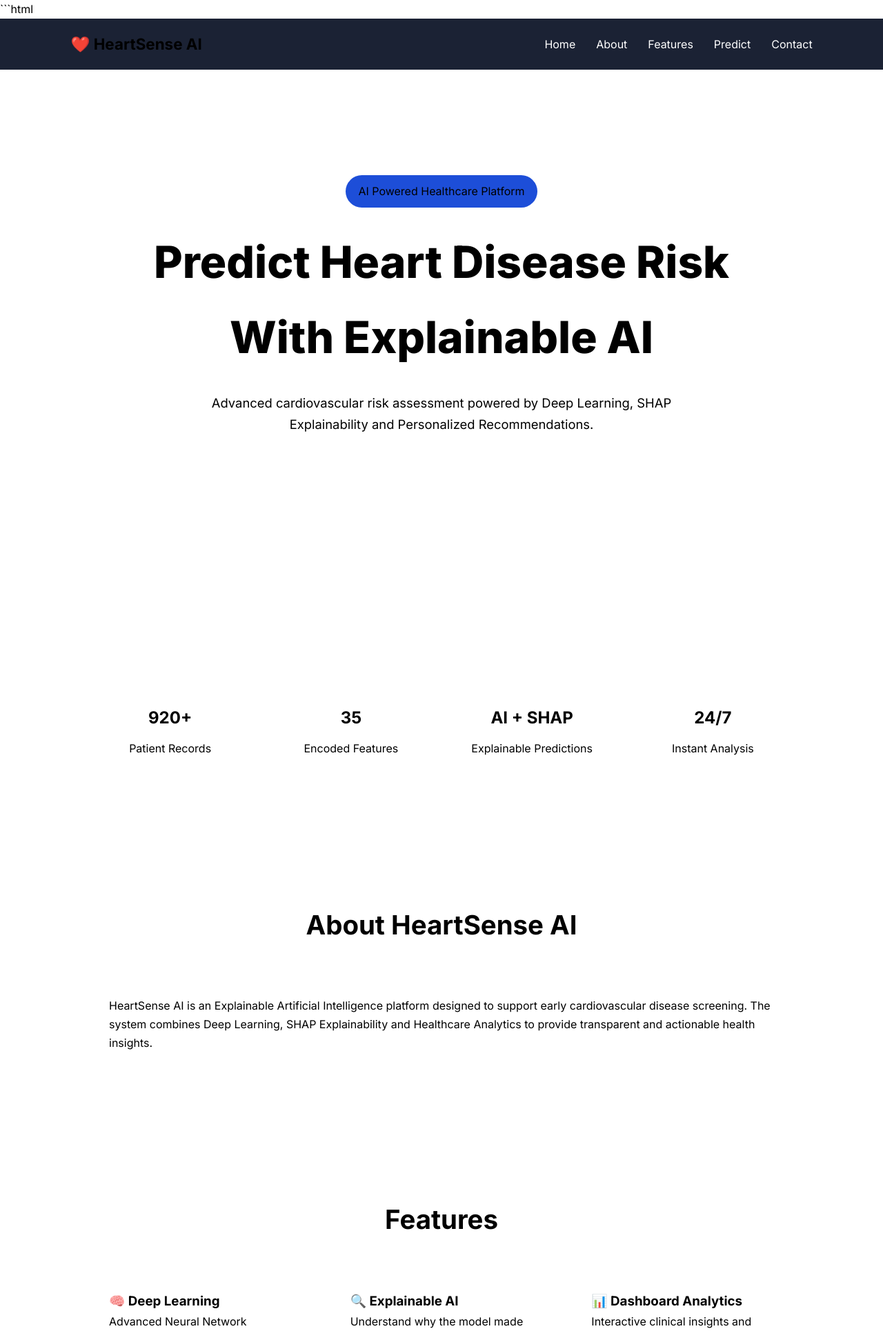
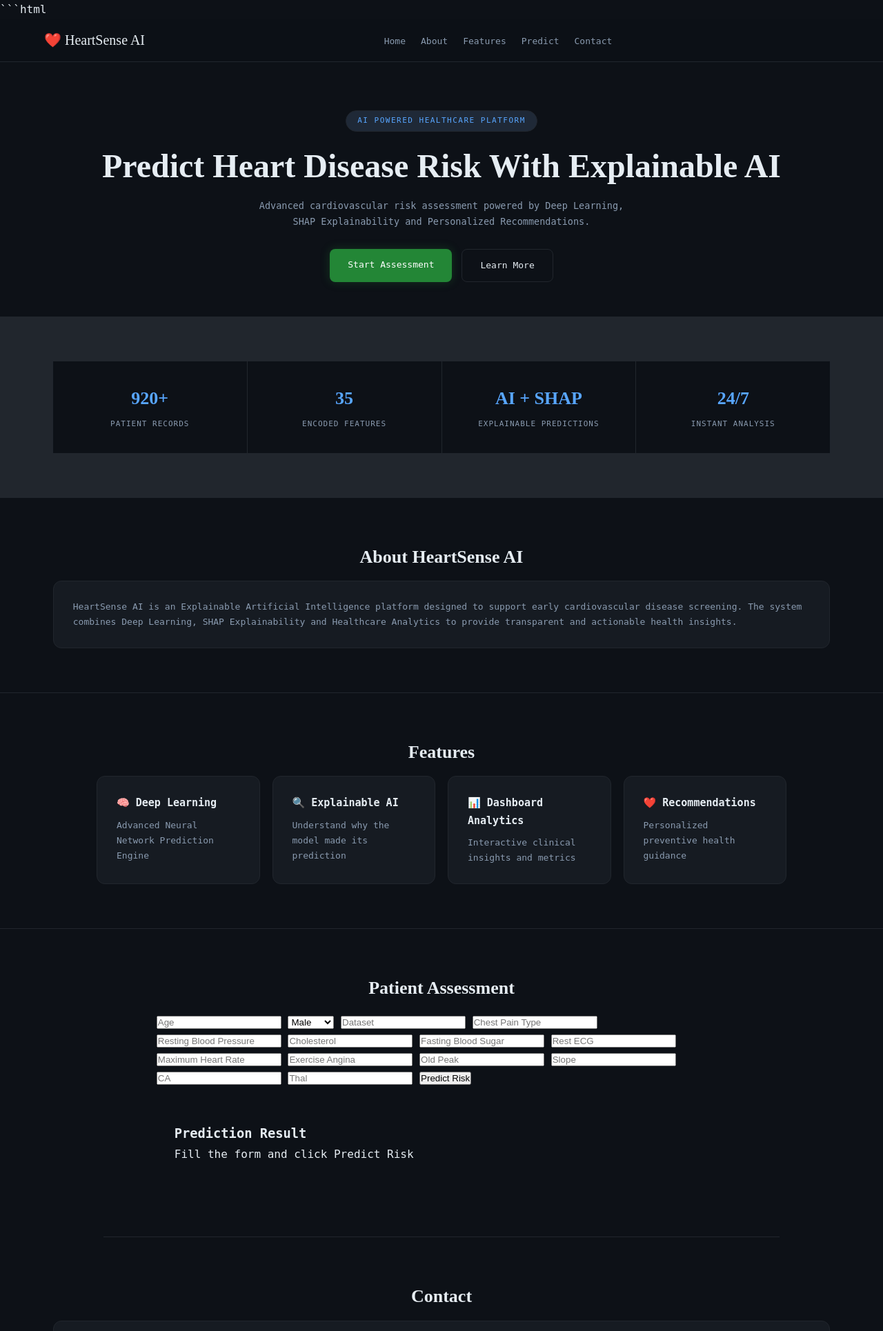
Before and after one commit to athi-raj/Heart-Disease-Predictor, a Flask app: page / in a window 1280 px wide. Shown: the top 1930 px of the page at 69% size. Run offline with Flask 3, Linux system fonts and the light colour scheme; parts of the project's set-up code (start-up, migrations or seed data) failed here and were passed over.

Commit message:
Update style.css

````diff
--- a/static/style.css
+++ b/static/style.css
@@ -1,333 +1,304 @@
-```css
-:root{
-    --bg:#0f172a;
-    --surface:#1e293b;
-    --primary:#3b82f6;
-    --primary-hover:#2563eb;
-    --text:#f8fafc;
-    --muted:#94a3b8;
-    --border:rgba(255,255,255,.08);
-    --radius:18px;
+*, *::before, *::after { box-sizing: border-box; margin: 0; padding: 0; }
+
+:root {
+  --bg       : #0d1117;
+  --surface  : #161b22;
+  --border   : #21262d;
+  --text     : #e6edf3;
+  --muted    : #8a9bb0;
+  --green    : #3fb950;
+  --red      : #f85149;
+  --blue     : #58a6ff;
+  --amber    : #d29922;
+  --btn      : #238636;
+  --radius   : 12px;
 }
 
-*{
-    margin:0;
-    padding:0;
-    box-sizing:border-box;
+html { scroll-behavior: smooth; }
+
+body {
+  background: var(--bg);
+  color: var(--text);
+  font-family: 'DM Mono', monospace;
+  line-height: 1.7;
+  min-height: 100vh;
 }
 
-html{
-    scroll-behavior:smooth;
+::-webkit-scrollbar { width: 5px; }
+::-webkit-scrollbar-thumb { background: var(--blue); border-radius: 3px; }
+
+a { color: var(--blue); text-decoration: none; }
+
+/* ===================== NAVBAR ===================== */
+.navbar {
+  position: sticky; top: 0; z-index: 100;
+  display: flex; align-items: center; justify-content: space-between;
+  gap: 18px;
+  padding: 14px 5%;
+  background: rgba(13,17,23,0.95);
+  backdrop-filter: blur(10px);
+  border-bottom: 1px solid var(--border);
+}
+.logo {
+  font-family: 'DM Serif Display', serif;
+  font-size: 20px; color: var(--text); white-space: nowrap;
+}
+.logo span { color: var(--red); }
+
+.nav-links {
+  display: flex; gap: 22px; list-style: none;
+  flex: 1; justify-content: center;
+}
+.nav-links a {
+  color: var(--muted); font-size: 13px; transition: color .2s;
+}
+.nav-links a:hover { color: var(--blue); }
+
+.nav-actions { display: flex; gap: 10px; }
+.nav-link {
+  color: var(--muted); font-size: 12px; padding: 6px 14px;
+  border: 1px solid var(--border); border-radius: 20px;
+  transition: all .2s;
+}
+.nav-link:hover { color: var(--blue); border-color: var(--blue); }
+
+.hamburger {
+  display: none; background: none; border: none;
+  color: var(--text); font-size: 20px; cursor: pointer;
 }
 
-body{
-    background:var(--bg);
-    color:var(--text);
-    font-family:'Inter',sans-serif;
-    line-height:1.7;
+@media (max-width: 820px) {
+  .nav-links {
+    position: absolute; top: 100%; left: 0; right: 0;
+    flex-direction: column; align-items: center;
+    background: var(--bg); border-bottom: 1px solid var(--border);
+    padding: 16px 0; gap: 14px;
+    display: none;
+  }
+  .nav-links.active { display: flex; }
+  .nav-actions { display: none; }
+  .hamburger { display: block; }
 }
 
-/* NAVBAR */
+/* ===================== HERO ===================== */
+.hero {
+  text-align: center;
+  padding: 70px 6% 50px;
+  border-bottom: 1px solid var(--border);
+}
+.badge {
+  display: inline-block; background: #1f2937;
+  border: 1px solid var(--border); border-radius: 20px;
+  padding: 5px 16px; font-size: 11px; color: var(--blue);
+  letter-spacing: 1.5px; text-transform: uppercase; margin-bottom: 20px;
+}
+.hero h1 {
+  font-family: 'DM Serif Display', serif;
+  font-size: clamp(28px, 5vw, 48px);
+  line-height: 1.25;
+  margin-bottom: 16px;
+}
+.hero h1 span { color: var(--red); display: block; }
+.hero p {
+  color: var(--muted); font-size: 13.5px;
+  max-width: 560px; margin: 0 auto 28px;
+}
+.hero-buttons { display: flex; justify-content: center; gap: 14px; flex-wrap: wrap; }
 
-.navbar{
-    position:sticky;
-    top:0;
-    z-index:1000;
+.btn-primary, .btn-secondary {
+  display: inline-block;
+  padding: 12px 26px;
+  border-radius: 8px;
+  font-family: 'DM Mono', monospace;
+  font-size: 13px;
+  transition: all .2s;
+}
+.btn-primary {
+  background: var(--btn); color: #fff;
+  box-shadow: 0 0 14px rgba(35,134,54,0.3);
+}
+.btn-primary:hover { opacity: 0.85; }
+.btn-secondary {
+  border: 1px solid var(--border); color: var(--text);
+}
+.btn-secondary:hover { border-color: var(--blue); color: var(--blue); }
 
-    display:flex;
-    justify-content:space-between;
-    align-items:center;
+/* ===================== STATS ===================== */
+.stats {
+  display: grid;
+  grid-template-columns: repeat(auto-fit, minmax(160px, 1fr));
+  gap: 1px;
+  background: var(--border);
+  border-bottom: 1px solid var(--border);
+}
+.stat-card {
+  background: var(--bg);
+  text-align: center;
+  padding: 32px 16px;
+}
+.stat-card h2 {
+  font-family: 'DM Serif Display', serif;
+  font-size: 26px; color: var(--blue); margin-bottom: 6px;
+}
+.stat-card p { color: var(--muted); font-size: 11px; text-transform: uppercase; letter-spacing: 1px; }
 
-    padding:18px 8%;
+/* ===================== SECTIONS ===================== */
+section {
+  padding: 64px 6%;
+  border-bottom: 1px solid var(--border);
+}
+section:last-of-type { border-bottom: none; }
 
-    background:rgba(15,23,42,.95);
-
-    backdrop-filter:blur(10px);
-
-    border-bottom:1px solid var(--border);
+.section-title {
+  font-family: 'DM Serif Display', serif;
+  font-size: 26px;
+  text-align: center;
+  margin-bottom: 12px;
+}
+.section-sub {
+  text-align: center; color: var(--muted);
+  font-size: 11px; text-transform: uppercase; letter-spacing: 1px;
+  margin-bottom: 36px;
 }
 
-.logo{
-    font-size:1.4rem;
-    font-weight:700;
+.card {
+  background: var(--surface);
+  border: 1px solid var(--border);
+  border-radius: var(--radius);
+  padding: 26px 28px;
+  font-size: 13.5px;
+  color: var(--muted);
+}
+.card.narrow { max-width: 640px; margin: 0 auto; text-align: center; }
+.card h3 { color: var(--text); font-size: 15px; margin-bottom: 8px; }
+.card p { color: var(--muted); font-size: 13px; }
+
+.feature-grid {
+  max-width: 1000px; margin: 0 auto;
+  display: grid;
+  grid-template-columns: repeat(auto-fit, minmax(220px, 1fr));
+  gap: 18px;
 }
 
-.nav-links{
-    display:flex;
-    gap:30px;
-    list-style:none;
+/* ===================== PREDICTOR FORM ===================== */
+#predict { max-width: 980px; margin: 0 auto; }
+
+.predictor { width: 100%; }
+
+.form-grid {
+  display: grid;
+  grid-template-columns: repeat(auto-fit, minmax(260px, 1fr));
+  gap: 16px; margin-bottom: 24px;
 }
 
-.nav-links a{
-    color:white;
-    text-decoration:none;
-    transition:.3s;
+.field { display: flex; flex-direction: column; gap: 6px; }
+.field label {
+  font-size: 10px; color: var(--muted);
+  text-transform: uppercase; letter-spacing: 1px;
+}
+.field select, .field input[type="number"], .field input[type="text"] {
+  background: var(--surface); border: 1px solid var(--border);
+  border-radius: 8px; padding: 10px 14px;
+  color: var(--text); font-family: 'DM Mono', monospace;
+  font-size: 13px; outline: none; transition: border-color .2s;
+  width: 100%;
+}
+.field select:focus, .field input:focus { border-color: var(--blue); }
+.field select option { background: var(--surface); }
+
+.slider-row { display: flex; align-items: center; gap: 10px; }
+.slider-row input[type="range"] {
+  flex: 1; accent-color: var(--blue);
+  background: transparent; border: none; padding: 0;
+}
+.slider-display { min-width: 42px; text-align: right; font-size: 13px; color: var(--blue); }
+
+.btn-predict {
+  width: 100%; padding: 14px;
+  background: var(--btn); color: #fff;
+  border: none; border-radius: 8px;
+  font-family: 'DM Mono', monospace; font-size: 14px;
+  cursor: pointer; transition: opacity .2s;
+  box-shadow: 0 0 14px rgba(35,134,54,0.3);
+}
+.btn-predict:hover { opacity: 0.85; }
+.btn-predict:disabled { opacity: 0.5; cursor: not-allowed; }
+
+/* ===================== RESULTS ===================== */
+#result { margin-top: 30px; }
+
+.loading {
+  text-align: center; padding: 48px;
+  color: var(--muted); font-size: 13px;
+}
+.loading-dot {
+  display: inline-block; width: 8px; height: 8px;
+  background: var(--blue); border-radius: 50%;
+  margin: 0 3px;
+  animation: pulse 1.2s infinite;
+}
+.loading-dot:nth-child(2) { animation-delay: 0.2s; }
+.loading-dot:nth-child(3) { animation-delay: 0.4s; }
+@keyframes pulse {
+  0%, 100% { opacity: 0.2; transform: scale(0.8); }
+  50%       { opacity: 1;   transform: scale(1.2); }
 }
 
-.nav-links a:hover{
-    color:var(--primary);
+.result-card {
+  border-radius: var(--radius); padding: 22px 26px;
+  margin-bottom: 20px;
+}
+.result-low      { background: #1b2d1e; border: 1px solid var(--green); }
+.result-moderate { background: #3a2f12; border: 1px solid var(--amber); }
+.result-high     { background: #2d1b1b; border: 1px solid var(--red);   }
+
+.result-title { font-size: 17px; font-weight: 600; margin-bottom: 8px; }
+.result-low      .result-title { color: var(--green); }
+.result-moderate .result-title { color: var(--amber); }
+.result-high     .result-title { color: var(--red);   }
+.result-meta { font-size: 13px; color: var(--muted); line-height: 1.9; }
+
+.section-label {
+  font-size: 11px; color: var(--muted);
+  text-transform: uppercase; letter-spacing: 1.5px;
+  margin: 24px 0 12px;
 }
 
-.hamburger{
-    display:none;
-    font-size:28px;
-    cursor:pointer;
+.shap-img { width: 100%; border-radius: 10px; border: 1px solid var(--border); display: block; }
+
+.explain-card, .rec-card {
+  border-radius: 10px; padding: 18px 22px; margin-top: 16px;
+  font-size: 13px; line-height: 1.7;
+}
+.explain-card { background: var(--surface); border: 1px solid var(--border); }
+.explain-card b { color: var(--blue); }
+.risk-tag    { color: var(--red); }
+.protect-tag { color: var(--green); }
+
+.rec-card { background: #1a2332; border: 1px solid var(--blue); }
+.rec-card b { color: var(--blue); }
+.rec-card p { color: var(--muted); margin-top: 8px; }
+
+.error-card {
+  color: var(--red); font-size: 13px; padding: 20px;
+  background: var(--surface); border-radius: 8px;
+  border: 1px solid var(--red);
+}
+.error-card .hint { color: #484f58; font-size: 11px; margin-top: 8px; display: block; }
+
+.disclaimer {
+  font-size: 11px; color: #484f58;
+  margin-top: 20px; padding-top: 16px;
+  border-top: 1px solid var(--border);
+  text-align: center;
 }
 
-/* HERO */
-
-.hero{
-    min-height:100vh;
-
-    display:flex;
-    justify-content:center;
-    align-items:center;
-
-    text-align:center;
-
-    padding:30px;
+/* ===================== FOOTER ===================== */
+footer {
+  text-align: center; padding: 28px 6%;
+  color: var(--muted); font-size: 11px;
 }
 
-.hero-content{
-    max-width:900px;
+@media (max-width: 600px) {
+  .form-grid { grid-template-columns: 1fr; }
 }
-
-.badge{
-    display:inline-block;
-
-    background:#1d4ed8;
-
-    padding:10px 18px;
-
-    border-radius:40px;
-
-    margin-bottom:25px;
-}
-
-.hero h1{
-    font-size:4rem;
-    font-weight:800;
-
-    margin-bottom:25px;
-}
-
-.hero p{
-    color:var(--muted);
-
-    font-size:1.15rem;
-
-    max-width:700px;
-
-    margin:auto;
-}
-
-.hero-buttons{
-    margin-top:40px;
-}
-
-.btn-primary,
-.btn-secondary{
-
-    display:inline-block;
-
-    padding:14px 28px;
-
-    border-radius:12px;
-
-    text-decoration:none;
-
-    margin:10px;
-}
-
-.btn-primary{
-    background:var(--primary);
-    color:white;
-}
-
-.btn-primary:hover{
-    background:var(--primary-hover);
-}
-
-.btn-secondary{
-    border:1px solid white;
-    color:white;
-}
-
-/* SECTION */
-
-section{
-    padding:90px 10%;
-}
-
-.section-title{
-    text-align:center;
-    font-size:2.4rem;
-    margin-bottom:40px;
-}
-
-/* STATS */
-
-.stats{
-    display:grid;
-
-    grid-template-columns:
-    repeat(auto-fit,minmax(220px,1fr));
-
-    gap:25px;
-}
-
-.stat-card{
-    background:var(--surface);
-
-    padding:30px;
-
-    border-radius:var(--radius);
-
-    text-align:center;
-}
-
-.stat-card h2{
-    color:var(--primary);
-    margin-bottom:10px;
-}
-
-/* CARD */
-
-.card{
-    background:var(--surface);
-
-    border:1px solid var(--border);
-
-    border-radius:var(--radius);
-
-    padding:30px;
-}
-
-.feature-grid{
-    display:grid;
-
-    grid-template-columns:
-    repeat(auto-fit,minmax(250px,1fr));
-
-    gap:25px;
-}
-
-/* FORM */
-
-.prediction-form{
-
-    display:grid;
-
-    grid-template-columns:
-    repeat(auto-fit,minmax(250px,1fr));
-
-    gap:20px;
-
-    margin-top:40px;
-}
-
-.prediction-form input,
-.prediction-form select{
-
-    width:100%;
-
-    padding:14px;
-
-    border:none;
-
-    border-radius:12px;
-
-    background:var(--surface);
-
-    color:white;
-}
-
-.prediction-form button{
-
-    padding:15px;
-
-    border:none;
-
-    border-radius:12px;
-
-    background:var(--primary);
-
-    color:white;
-
-    font-size:1rem;
-
-    cursor:pointer;
-}
-
-.prediction-form button:hover{
-    background:var(--primary-hover);
-}
-
-/* RESULT */
-
-.result-card{
-
-    margin-top:30px;
-
-    background:var(--surface);
-
-    border-radius:var(--radius);
-
-    padding:25px;
-
-    text-align:center;
-}
-
-/* CONTACT */
-
-#contact .card{
-    text-align:center;
-}
-
-/* FOOTER */
-
-footer{
-    text-align:center;
-
-    padding:25px;
-
-    border-top:1px solid var(--border);
-
-    color:var(--muted);
-}
-
-/* MOBILE */
-
-@media(max-width:768px){
-
-.hero h1{
-    font-size:2.6rem;
-}
-
-.nav-links{
-    display:none;
-
-    position:absolute;
-
-    top:70px;
-    right:20px;
-
-    flex-direction:column;
-
-    background:var(--surface);
-
-    padding:20px;
-
-    border-radius:12px;
-}
-
-.nav-links.active{
-    display:flex;
-}
-
-.hamburger{
-    display:block;
-}
-
-}
-```
````
